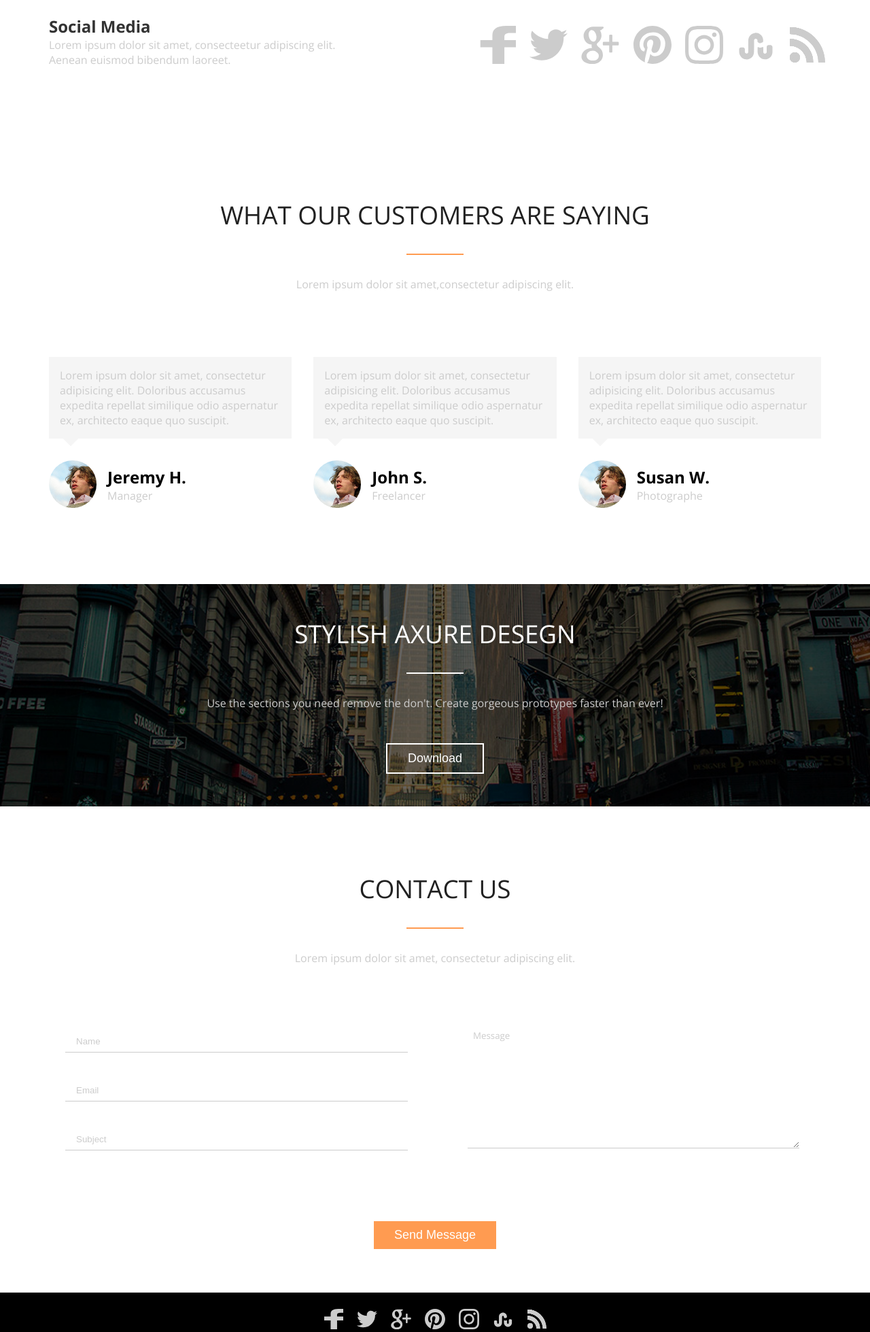
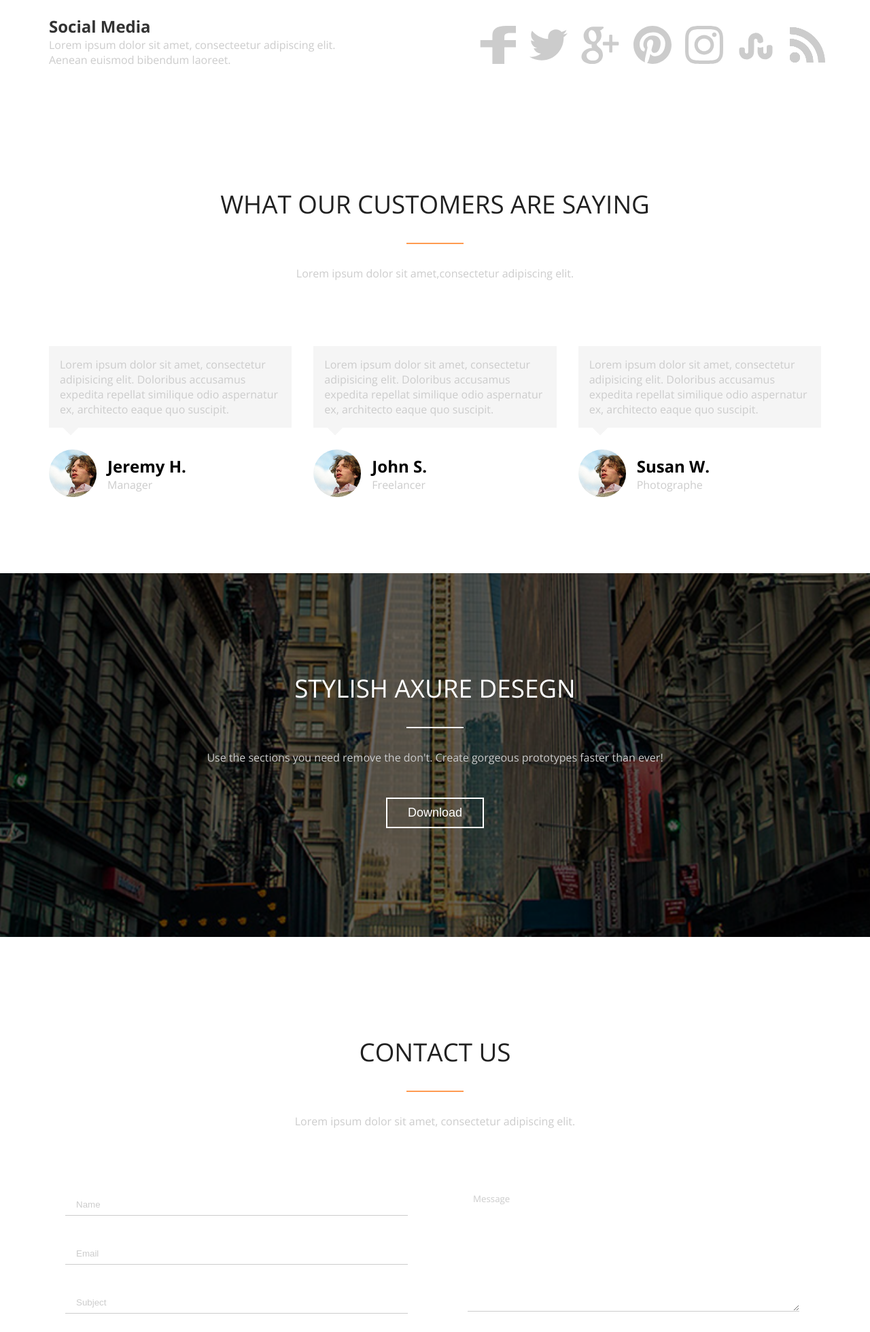
Before and after one commit to ljilj/AXIT, a website: page index.html in a window 1280 px wide. Shown: the part 645-2604 px from the top of the page at 68% size. Drawn offline with nearby package versions, Linux system fonts and the light colour scheme.

Commit message:
Modified Testemonials section

```diff
--- a/index.html
+++ b/index.html
@@ -160,9 +160,9 @@
     <!-- Social Media container -->
 
        <!-- Testimonials -->
-       <section class="c-testimonials-section">
+       <section class="c-section">
         <div class="u-container">
-            <h2 class="c-testimonials__title u-text-center">what our customers are saying</h2>
+            <h2 class="c-section__title u-text-center">what our customers are saying</h2>
             <hr class="u-line u-bkg-warning mx-0">
             <p class="u-text-center u-mt">Lorem ipsum dolor sit amet,consectetur adipiscing elit.</p>
             <div class="c-grid c-grid--three c-grid--gap u-mt u-mx">
@@ -171,7 +171,7 @@
                         Doloribus accusamus expedita repellat similique odio
                         aspernatur ex, architecto eaque quo suscipit.
                     </p>
-                    <div class="c-textimonials__content">
+                    <div class="c-testimonials__content">
                         <img src="images/avatar-img.png">
                         <div class="c-testimonials__info">
                             <h3>Jeremy H.</h3>
@@ -184,7 +184,7 @@
                         Doloribus accusamus expedita repellat similique odio
                         aspernatur ex, architecto eaque quo suscipit.
                     </p>
-                    <div class="c-textimonials__content">
+                    <div class="c-testimonials__content">
                         <img src="images/avatar-img.png">
                         <div class="c-testimonials__info">
                             <h3>John S.</h3>
@@ -197,7 +197,7 @@
                         Doloribus accusamus expedita repellat similique odio
                         aspernatur ex, architecto eaque quo suscipit.
                     </p>
-                    <div class="c-textimonials__content">
+                    <div class="c-testimonials__content">
                         <img src="images/avatar-img.png">
                         <div class="c-testimonials__info">
                             <h3>Susan W.</h3>
@@ -211,9 +211,9 @@
     <!-- End Testimonials -->
 
     <!-- Stylish section -->
-    <section class="c-stylish-section">
+    <section class="c-section c-section--stylish-block">
         <div class="u-container u-mx">
-            <h2 class="c-stylish__title u-text-center">stylish axure desegn</h2>
+            <h2 class="c-section__title u-color-white u-text-center">stylish axure desegn</h2>
             <hr class="u-line u-bkg-white mx-0">
             <p class="u-text-center u-mt">Use the sections you need remove the don't.
                 Create gorgeous prototypes faster than ever!
@@ -226,9 +226,9 @@
     <!-- End Stylish section -->
 
     <!-- Contact section -->
-    <section class="c-contact-section">
+    <section class="c-section">
         <div class="u-container">
-            <h2 class="c-contact__title u-text-center">contact us</h2>
+            <h2 class="c-section__title u-text-center">contact us</h2>
             <hr class="u-line u-bkg-warning mx-0">
             <p class="u-text-center u-mt">Lorem ipsum dolor sit amet, consectetur adipiscing elit.</p>
             <form action="#" class="c-form c-grid c-grid--two c-grid--gap">
--- a/sass/_component.scss
+++ b/sass/_component.scss
@@ -53,12 +53,12 @@
 }
 
 /*** Testimonials section ***/
-.c-testimonials-section {
-    padding-block-start: 7rem;
+.c-section {
+    padding-block-start: 6rem;
     padding-block-end: 7rem;
 }
 
-.c-testimonials__title {
+.c-section__title {
     margin-block-start: 3rem;
     color: var(--color-grey-black);
 }
@@ -99,7 +99,7 @@
     }
 }
 
-.c-textimonials__content {
+.c-testimonials__content {
     display: flex;
     justify-content: center;
 
@@ -116,7 +116,7 @@
 
 
 /*** Stylish section ***/
-.c-stylish-section {
+.c-section--stylish-block {
     min-height: 30vh;
     background: url('../images/custom-img.png');
     background-size: cover;
@@ -133,12 +133,6 @@
 
 
 /*** Contact section ***/
-.c-contact-section {
-    margin-block-end: 4rem;
-}
-
-.c-contact__title {
-    margin-block-start: 4rem;
-    padding-block-start: 2rem;
+.c-section__title {
     color: var(--color-grey-black);
 }
--- a/sass/_utility.scss
+++ b/sass/_utility.scss
@@ -35,6 +35,10 @@
     margin-block-end: 2rem;
 }
 
+.u-color-white {
+    color: var(--color-white);
+}
+
 .u-bkg-white {
     background-color: var(--color-white);
 }
```
Also changed, not shown: css/style.css, 1 other file.
